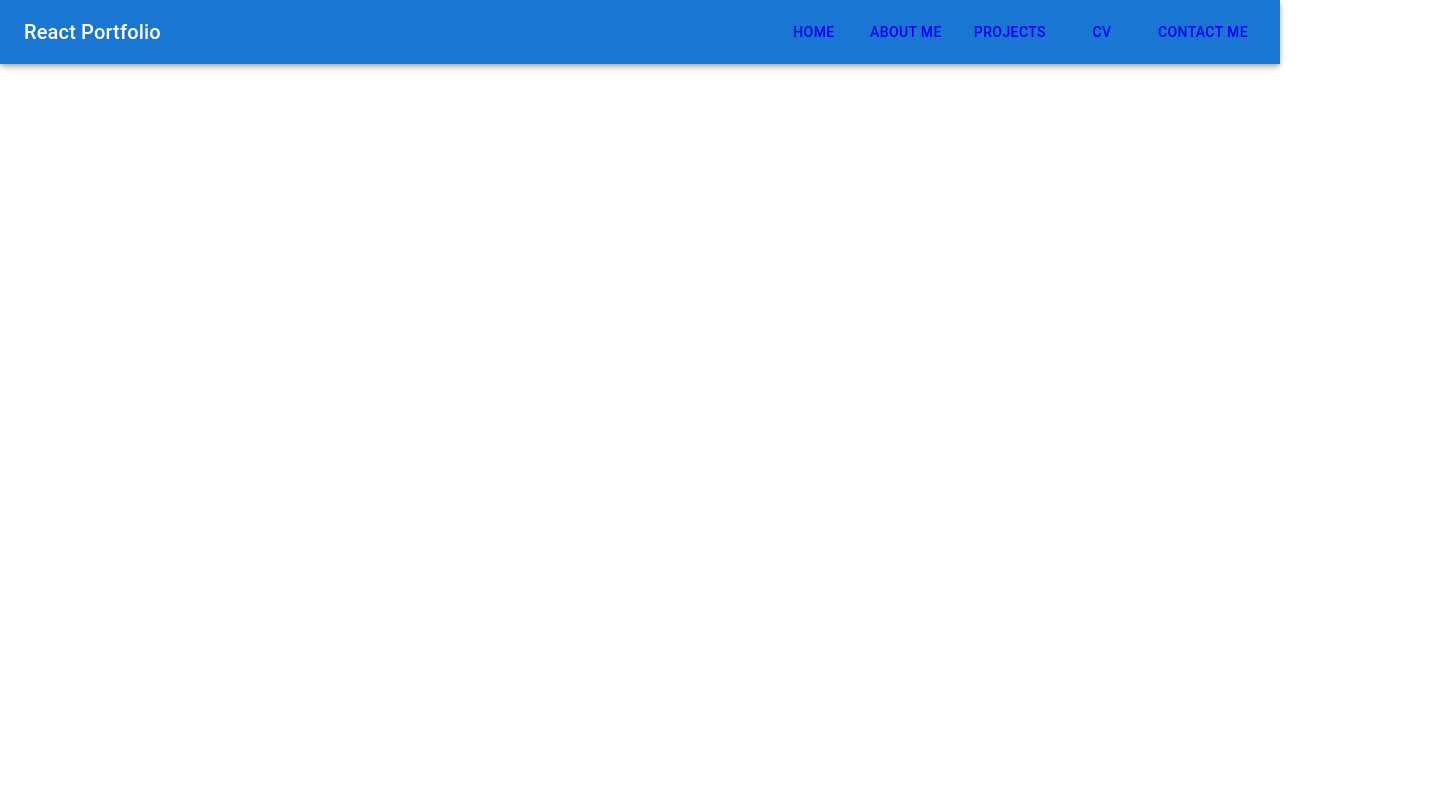
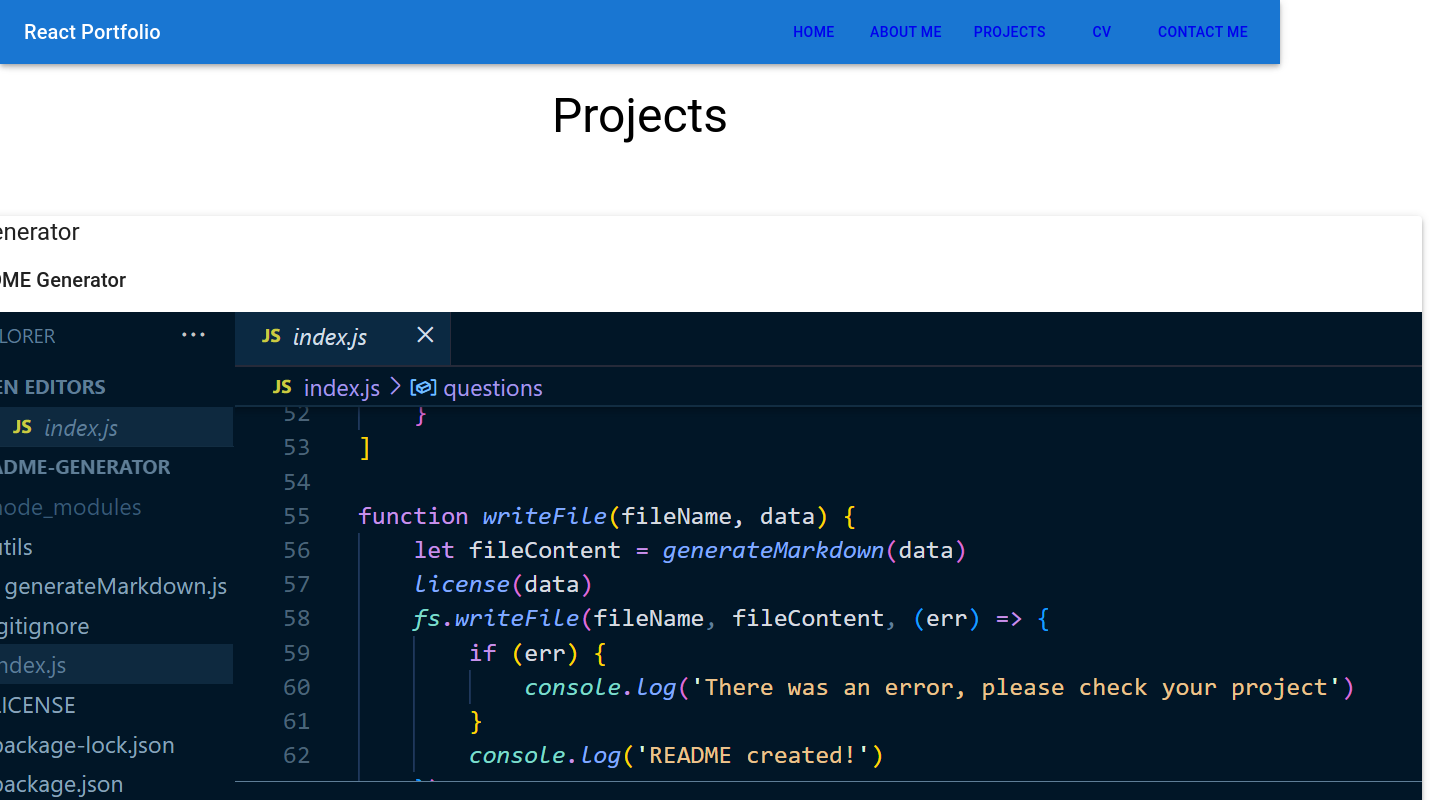
Before and after one commit to Greenie115/react-protfolio-v2, a React (Vite) app: page /projects in a window 1280 px wide. Shown: the top 800 px of the page, 1438 px wide, since content can reach past the window. Built offline with nearby package versions, Linux system fonts and the light colour scheme.

Commit message:
updated projects cards

```diff
--- a/src/components/localProjects.js
+++ /dev/null
@@ -1,45 +0,0 @@
-
-export const myProjects = [
-    {
-        "name": "README Generator",
-        "URL": "https://www.youtube.com/watch?v=S72KH97pHwM",
-        "github": "https://github.com/Greenie115/readme-generator",
-        "IMG": "./src/assets/READMEGeneratorImg.png",
-        "description": "Here's a README Generator"
-    },
-    {
-        "name": "",
-        "URL": "",
-        "github": "",
-        "IMG": "",
-        "description": ""
-    },
-    {
-        "name": "",
-        "URL": "",
-        "github": "",
-        "IMG": "",
-        "description": ""
-    },
-    {
-        "name": "",
-        "URL": "",
-        "github": "",
-        "IMG": "",
-        "description": ""
-    },
-    {
-        "name": "",
-        "URL": "",
-        "github": "",
-        "IMG": "",
-        "description": ""
-    },
-    {
-        "name": "",
-        "URL": "",
-        "github": "",
-        "IMG": "",
-        "description": ""
-    }
-]
--- a/src/components/pages/projects.jsx
+++ b/src/components/pages/projects.jsx
@@ -1,22 +1,107 @@
 import React from "react";
-import { myProjects } from "../localProjects"
-import { Box, Paper, Typography } from "@mui/material";
+import { Box, Paper, Typography, Button  } from "@mui/material";
 
-function Projects(){
-    return(
+const myProjects = [
+    {
+        "id": "1",
+        "name": "README Generator",
+        "URL": "https://www.youtube.com/watch?v=S72KH97pHwM",
+        "github": "https://github.com/Greenie115/readme-generator",
+        "IMG": "./src/assets/READMEGeneratorImg.png",
+        "description": "Here's a README Generator"
+    },
+    {
+        "id": "2",
+        "name": "README Generator",
+        "URL": "https://www.youtube.com/watch?v=S72KH97pHwM",
+        "github": "https://github.com/Greenie115/readme-generator",
+        "IMG": "./src/assets/READMEGeneratorImg.png",
+        "description": "Here's a README Generator"
+    },
+    {
+        "id": "3",
+        "name": "README Generator",
+        "URL": "https://www.youtube.com/watch?v=S72KH97pHwM",
+        "github": "https://github.com/Greenie115/readme-generator",
+        "IMG": "./src/assets/READMEGeneratorImg.png",
+        "description": "Here's a README Generator"
+    },
+    {
+        "id": "4",
+        "name": "README Generator",
+        "URL": "https://www.youtube.com/watch?v=S72KH97pHwM",
+        "github": "https://github.com/Greenie115/readme-generator",
+        "IMG": "./src/assets/READMEGeneratorImg.png",
+        "description": "Here's a README Generator"
+    },
+    {
+        "id": "5",
+        "name": "README Generator",
+        "URL": "https://www.youtube.com/watch?v=S72KH97pHwM",
+        "github": "https://github.com/Greenie115/readme-generator",
+        "IMG": "./src/assets/READMEGeneratorImg.png",
+        "description": "Here's a README Generator"
+    },
+    {
+        "id": "6",
+        "name": "README Generator",
+        "URL": "https://www.youtube.com/watch?v=S72KH97pHwM",
+        "github": "https://github.com/Greenie115/readme-generator",
+        "IMG": "./src/assets/READMEGeneratorImg.png",
+        "description": "Here's a README Generator"
+    }
+]
+
+function Projects() {
+    return (
         <>
+            <Typography variant="h3"
+                sx={{
+                    mt: 9,
+                    p: 2,
+                    display: "flex",
+                    flexDirection: "row",
+                    justifyContent: "center",
+                    alignItems: "center"
+                }}>
+                Projects
+            </Typography>
             <Box sx={{
-        mt: 9,
+                mt: 2,
                 p: 3,
                 display: "flex",
+                flexDirection: "row",
                 alignItems: "center",
                 justifyContent: "center"
             }}>
+                <Box>
                 {myProjects.map((project) => {
-        <Paper elevation={3}>
-            <Typography variant="h4">{project.name}</Typography>
+                    return (
+                        <Paper key={project.id} square={false} elevation={4} sx={{
+                            m: 2
+
+                        }}>
+                            <Typography variant="h5" sx={{
+                                m: 2
+                            }}>
+                                {project.name}
+                            </Typography>
+                            <Typography variant="h6" sx={{
+                                m: 2
+                            }}>
+                                {project.description}
+                            </Typography>
+                            <img src={project.IMG} alt="" sx={{
+                                heigh: 10
+                            }}/>
+                            <Button variant="contained" sx={{
+                                m: 2
+                            }}
+                            >Contained</Button>
                         </Paper>
+                    )
                 })}
+                </Box>
             </Box>
         </>
     )
```
Lines whose indentation alone changed are shown as unchanged.
